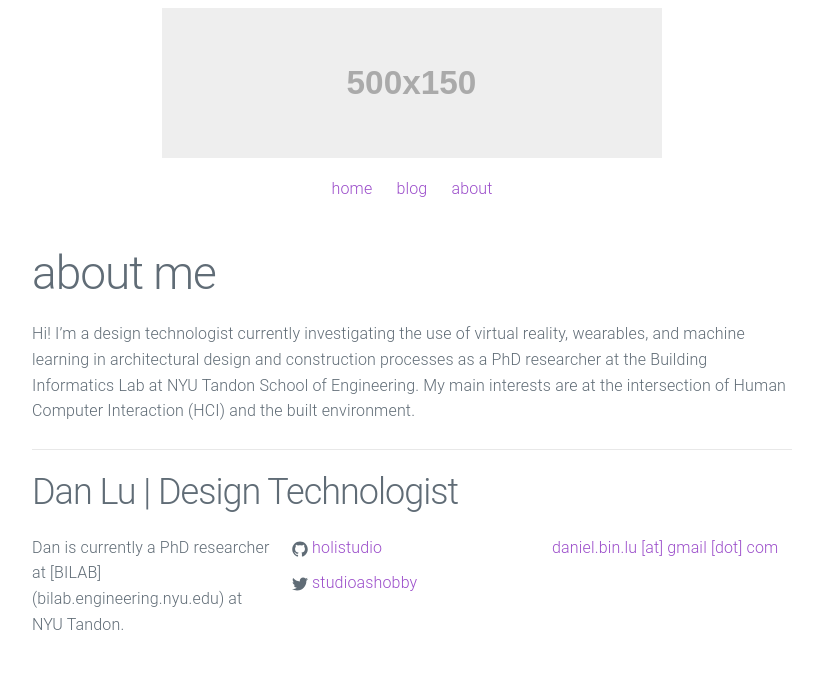
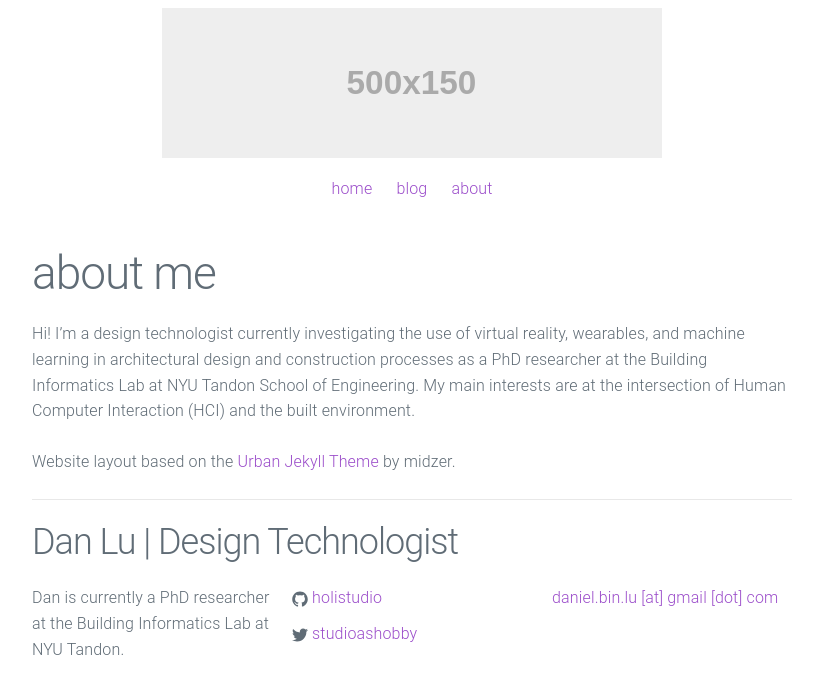
Before and after one commit to holistudio/holistudio.github.io, a Jekyll site: the page built from about.md, in a window 1280 px wide. Shown: the top 694 px of the page, without its empty margins (228-1044 px from the left). Built offline with Jekyll 4.4.1, drawn with Linux system fonts in a browser that asks for light colours.

Commit message:
minor updates

```diff
--- a/_config.yml
+++ b/_config.yml
@@ -2,7 +2,7 @@
 title: Dan Lu | Design Technologist
 email: daniel.bin.lu [at] gmail [dot] com
 description: > # this means to ignore newlines until "baseurl:"
-  Dan is currently a PhD researcher at [BILAB](bilab.engineering.nyu.edu) at NYU Tandon.
+  Dan is currently a PhD researcher at the Building Informatics Lab at NYU Tandon.
 baseurl: "" # the subpath of your site, e.g. /blog
 url: "https://holistudio.github.io/" # the base hostname & protocol for your site
 github_username:  holistudio
--- a/_includes/footer.html
+++ b/_includes/footer.html
@@ -40,7 +40,7 @@
         {% if site.instagram_username %}
         <li>
           <a href="https://instagram.com/{{ site.instagram_username }}">
-            <span class="icon  icon--instagram">
+            <span class="icon  icon--twitter">
               <svg viewBox="0 0 16 16">
                 <path fill="#828282" d="M15.969,3.058c-0.586,0.26-1.217,0.436-1.878,0.515c0.675-0.405,1.194-1.045,1.438-1.809
                 c-0.632,0.375-1.332,0.647-2.076,0.793c-0.596-0.636-1.446-1.033-2.387-1.033c-1.806,0-3.27,1.464-3.27,3.27 c0,0.256,0.029,0.506,0.085,0.745C5.163,5.404,2.753,4.102,1.14,2.124C0.859,2.607,0.698,3.168,0.698,3.767 c0,1.134,0.577,2.135,1.455,2.722C1.616,6.472,1.112,6.325,0.671,6.08c0,0.014,0,0.027,0,0.041c0,1.584,1.127,2.906,2.623,3.206 C3.02,9.402,2.731,9.442,2.433,9.442c-0.211,0-0.416-0.021-0.615-0.059c0.416,1.299,1.624,2.245,3.055,2.271 c-1.119,0.877-2.529,1.4-4.061,1.4c-0.264,0-0.524-0.015-0.78-0.046c1.447,0.928,3.166,1.469,5.013,1.469 c6.015,0,9.304-4.983,9.304-9.304c0-0.142-0.003-0.283-0.009-0.423C14.976,4.29,15.531,3.714,15.969,3.058z"/>
--- a/_posts/2023-05-21-hello-world.markdown
+++ b/_posts/2023-05-21-hello-world.markdown
@@ -7,4 +7,4 @@ preview: holder.js/300x300?auto=yes
 
 ![Picture 1](holder.js/800x600?auto=yes)
 
-Hello world! This is my first test post.
+Hello world! This is my portfolio test post.
--- a/about.md
+++ b/about.md
@@ -5,3 +5,5 @@ permalink: /about/
 ---
 
 Hi! I'm a design technologist currently investigating the use of virtual reality, wearables, and machine learning in architectural design and construction processes as a PhD researcher at the Building Informatics Lab at NYU Tandon School of Engineering. My main interests are at the intersection of Human Computer Interaction (HCI) and the built environment.
+
+Website layout based on the [Urban Jekyll Theme](https://github.com/midzer/urban-theme) by midzer.
```
